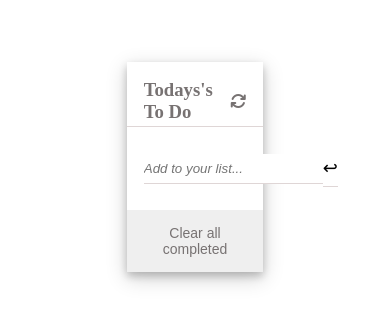
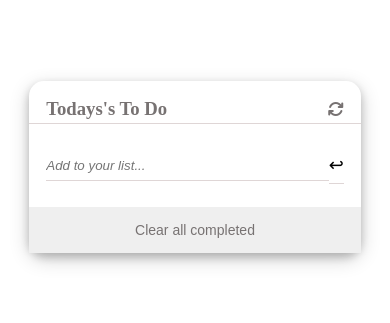
Before and after one commit to hamzaw9/ToDoList, a website built with webpack: page src/index.html in a window 390 px wide. Shown: the part 255-578 px from the top of the page. Built offline with nearby package versions, Linux system fonts and the light colour scheme.

Commit message:
Add media queries for responsiveness

```diff
--- a/src/style.css
+++ b/src/style.css
@@ -16,9 +16,10 @@ button {
 }
 
 .to-do-container {
-  width: 35%;
+  width: 45%;
   color: #777272;
   box-shadow: 0 4px 8px 0 rgb(0 0 0 / 20%), 0 6px 20px 0 rgb(0 0 0 / 19%);
+  border-radius: 15px;
 }
 
 .to-do-inner {
@@ -95,3 +96,14 @@ input:focus {
   color: black;
   text-decoration: underline;
 }
+
+@media (max-width: 768px) {
+  .to-do-container {
+    width: 75%;
+  }
+}
+@media (max-width: 600px) {
+  .to-do-container {
+    width: 85%;
+  }
+}
```
Also changed, not shown: dist/main.bundle.js, src/assets/background-img.jpg (added).
